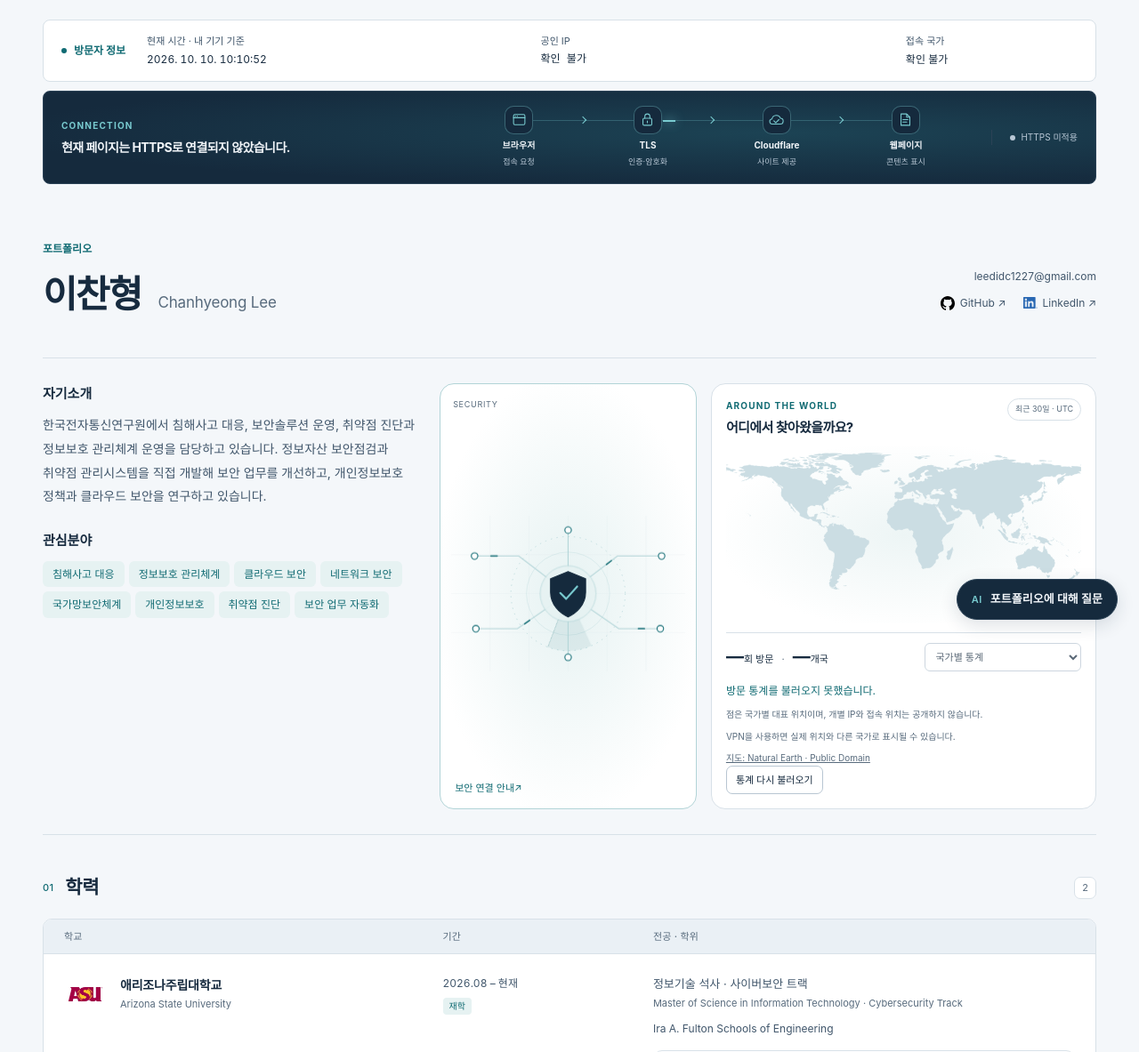
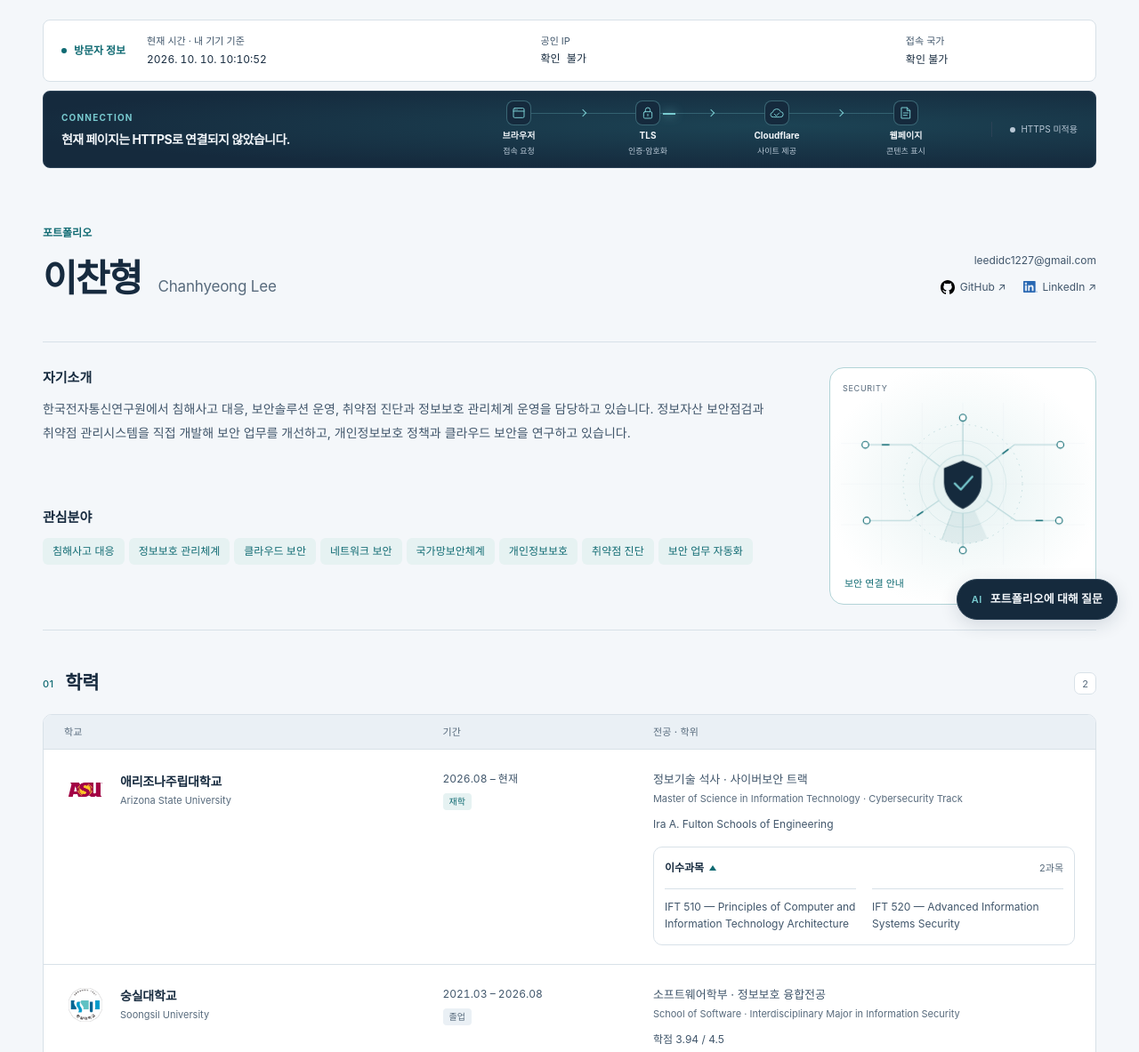
Before and after one commit to leedidc/Personal-Profile, a plain HTML site: page index.html in a window 1280 px wide. Shown: the part 79-1262 px from the top of the page at 89% size. Drawn offline with Linux system fonts and the light colour scheme; no server answers.

Commit message:
Slim security banner and move visitor map to page bottom

```diff
--- a/css/portfolio-effects.css
+++ b/css/portfolio-effects.css
@@ -33,27 +33,18 @@
   pointer-events: none;
 }
 .portfolio-page .profile-overview.has-network-visual {
-  grid-template-columns: minmax(0, 0.85fr) minmax(0, 1.5fr);
-  grid-template-rows: auto 1fr;
-  column-gap: 28px;
+  grid-template-columns: minmax(0, 1fr) 300px;
+  column-gap: 40px;
   align-items: start;
 }
 .has-network-visual .profile-introduction,
 .has-network-visual .profile-interests {
   grid-column: 1;
 }
-.profile-visuals {
-  display: grid;
-  grid-template-columns: minmax(0, 0.8fr) minmax(0, 1.2fr);
-  gap: 16px;
+.network-visual {
   grid-column: 2;
   grid-row: 1 / span 2;
-  min-width: 0;
-}
-.network-visual {
-  display: flex;
-  flex-direction: column;
-  align-self: stretch;
+  align-self: center;
   min-width: 0;
   overflow: hidden;
   border: 1px solid var(--accent-line);
@@ -70,8 +61,6 @@
   display: block;
   width: 100%;
   height: auto;
-  max-height: 260px;
-  margin-block: auto;
   padding: 0 12px 12px;
 }
 .network-grid {
@@ -230,32 +219,23 @@
     transform: translateY(-2px);
   }
 }
-@media (max-width: 1100px) {
-  .portfolio-page .profile-overview.has-network-visual {
-    grid-template-columns: minmax(0, 1.2fr) minmax(0, 1fr);
-    column-gap: 24px;
-  }
-  .has-network-visual .profile-introduction,
-  .has-network-visual .profile-interests {
-    grid-column: auto;
-  }
-  .profile-visuals {
-    grid-column: 1 / -1;
-    grid-row: auto;
-  }
-}
 @media (max-width: 950px) {
   .portfolio-header nav.has-moving-indicator {
     overflow-x: auto;
     overflow-y: hidden;
+  }
+  .portfolio-page .profile-overview.has-network-visual {
+    grid-template-columns: minmax(0, 1fr) 240px;
+    column-gap: 24px;
   }
 }
 @media (max-width: 680px) {
   .portfolio-page .profile-overview.has-network-visual {
     grid-template-columns: minmax(0, 1fr);
   }
-  .profile-visuals {
-    grid-template-columns: minmax(0, 1fr);
+  .network-visual {
+    grid-column: 1;
+    grid-row: auto;
   }
   .network-art {
     height: 150px;
@@ -269,7 +249,6 @@
   }
 }
 @media print {
-  .profile-visuals,
   .network-visual,
   .reading-progress {
     display: none;
--- a/css/site-insights.css
+++ b/css/site-insights.css
@@ -1,33 +1,5 @@
 .site-insights {
-  margin: 0 0 48px;
-}
-.profile-visuals .site-insights {
-  display: flex;
-  min-width: 0;
-  margin: 0;
-}
-.profile-visuals .visitor-map-card {
-  flex: 1;
-  padding: 16px;
-}
-.profile-visuals .insight-heading {
-  flex-wrap: wrap;
-  gap: 8px;
-}
-.profile-visuals .insight-heading h2 {
-  margin-bottom: 0;
-  font-size: 15px;
-}
-.profile-visuals .insight-badge {
-  font-size: 9px;
-}
-.profile-visuals .visitor-map-layout {
-  grid-template-columns: minmax(0, 1fr);
-  gap: 10px;
-}
-.profile-visuals .visitor-map-summary {
-  border-top: 1px solid var(--line);
-  padding-top: 10px;
+  margin: 48px 0;
 }
 .security-card,
 .visitor-map-card {
@@ -44,7 +16,7 @@
   align-items: center;
   gap: 24px;
   margin-top: 10px;
-  padding: 16px 20px;
+  padding: 10px 20px;
   border-radius: 8px;
   color: var(--on-dark);
   background: radial-gradient(ellipse at 70% 45%, #1c4354, var(--navy) 75%);
@@ -128,7 +100,7 @@
 .security-path::after {
   content: '';
   position: absolute;
-  top: 16px;
+  top: 14px;
   left: 12%;
   width: 76%;
   height: 1px;
@@ -151,7 +123,7 @@
   display: flex;
   flex-direction: column;
   align-items: center;
-  gap: 4px;
+  gap: 3px;
   padding: 0 3px;
   border: 0;
   border-radius: 6px;
@@ -161,7 +133,7 @@
 .security-path button:not(:last-child)::after {
   content: '';
   position: absolute;
-  top: 13px;
+  top: 11px;
   right: -2px;
   width: 5px;
   height: 5px;
@@ -172,10 +144,10 @@
 .security-node {
   display: grid;
   place-items: center;
-  width: 32px;
-  height: 32px;
+  width: 28px;
+  height: 28px;
   border: 1px solid #79cbd060;
-  border-radius: 10px;
+  border-radius: 8px;
   background: var(--navy);
   color: var(--on-dark-accent);
   font:
@@ -186,8 +158,8 @@
     box-shadow 180ms ease;
 }
 .security-node svg {
-  width: 17px;
-  height: 17px;
+  width: 16px;
+  height: 16px;
   fill: none;
   stroke: currentColor;
   stroke-width: 1.5;
@@ -215,7 +187,7 @@
   display: flex;
   flex-wrap: wrap;
   gap: 4px 10px;
-  margin-top: 7px;
+  margin-top: 5px;
   color: var(--on-dark-accent);
   font-size: 9px;
 }
@@ -413,12 +385,12 @@
 @media (max-width: 800px) {
   .security-card {
     grid-template-columns: minmax(0, 1fr);
-    gap: 16px;
-    padding: 14px 16px;
+    gap: 12px;
+    padding: 12px 16px;
   }
   .connection-status {
     position: absolute;
-    top: 14px;
+    top: 12px;
     right: 16px;
     flex-direction: row;
     align-items: center;
@@ -427,7 +399,7 @@
     border: 0;
   }
   #connection-heading {
-    margin-top: 10px;
+    margin-top: 8px;
   }
   .visitor-map-layout {
     grid-template-columns: minmax(0, 1fr);
--- a/index.html
+++ b/index.html
@@ -146,6 +146,8 @@
         </div>
       </section>
       <div id="profile"></div>
+      <div id="portfolio"><p class="load-message" role="status">불러오는 중…</p></div>
+      <noscript><p>포트폴리오를 보려면 JavaScript를 켜 주세요.</p></noscript>
       <section id="site-insights" class="site-insights" aria-label="국가별 방문">
         <article class="visitor-map-card" aria-labelledby="visitor-map-heading">
           <div class="insight-heading">
@@ -205,8 +207,6 @@
           </div>
         </article>
       </section>
-      <div id="portfolio"><p class="load-message" role="status">불러오는 중…</p></div>
-      <noscript><p>포트폴리오를 보려면 JavaScript를 켜 주세요.</p></noscript>
     </main>
     <footer class="site-footer page-width"><span>이찬형</span><a href="#main">맨 위로 ↑</a></footer>
     <template id="network-visual-template">
--- a/js/portfolio-effects.js
+++ b/js/portfolio-effects.js
@@ -53,16 +53,8 @@
       return;
     }
     const visual = template.content.firstElementChild.cloneNode(true);
-    const panels = document.createElement('div');
-    panels.className = 'profile-visuals';
-    panels.append(visual);
-    const visitorMap = document.getElementById('site-insights');
-    if (visitorMap) {
-      // 통계와 이벤트 연결을 유지하도록 기존 지도 요소를 옮깁니다.
-      panels.append(visitorMap);
-    }
     overview.classList.add('has-network-visual');
-    overview.append(panels);
+    overview.append(visual);
     const resetTilt = initializeNetworkTilt(visual);
     let visible = false;
 
--- a/js/security-visualization.js
+++ b/js/security-visualization.js
@@ -85,7 +85,7 @@
     const names = { h2: 'HTTP/2', h3: 'HTTP/3', 'http/1.1': 'HTTP/1.1' };
     card.classList.toggle('is-secure', secure);
     document.getElementById('connection-heading').textContent = secure
-      ? '이 사이트는 보안 연결로 보호되고 있습니다.'
+      ? '해당 사이트는 안전하게 보호되고 있습니다.'
       : '현재 페이지는 HTTPS로 연결되지 않았습니다.';
     document.getElementById('connection-https').textContent = secure
       ? 'HTTPS 연결'
```
Also changed, not shown: 1 other file.
